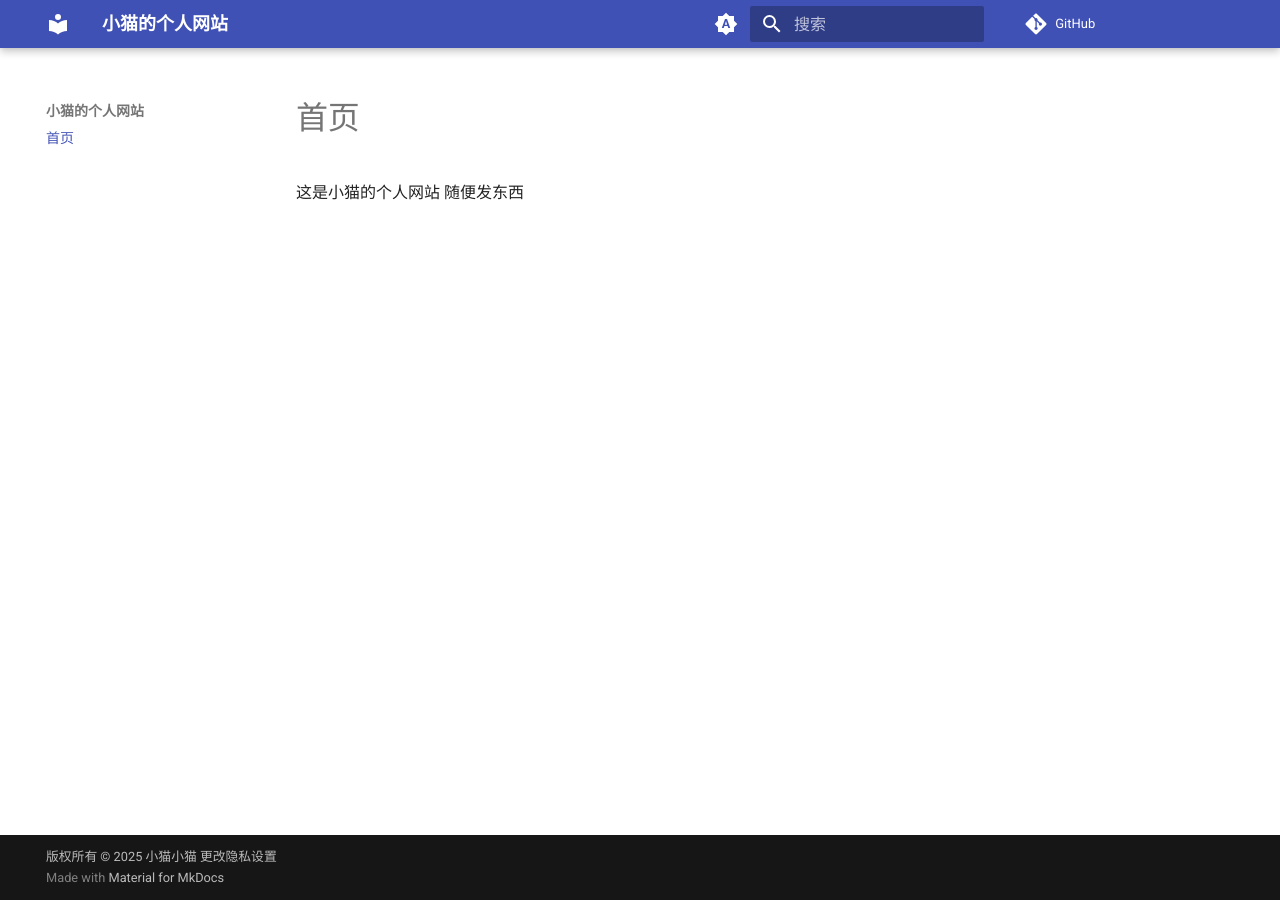
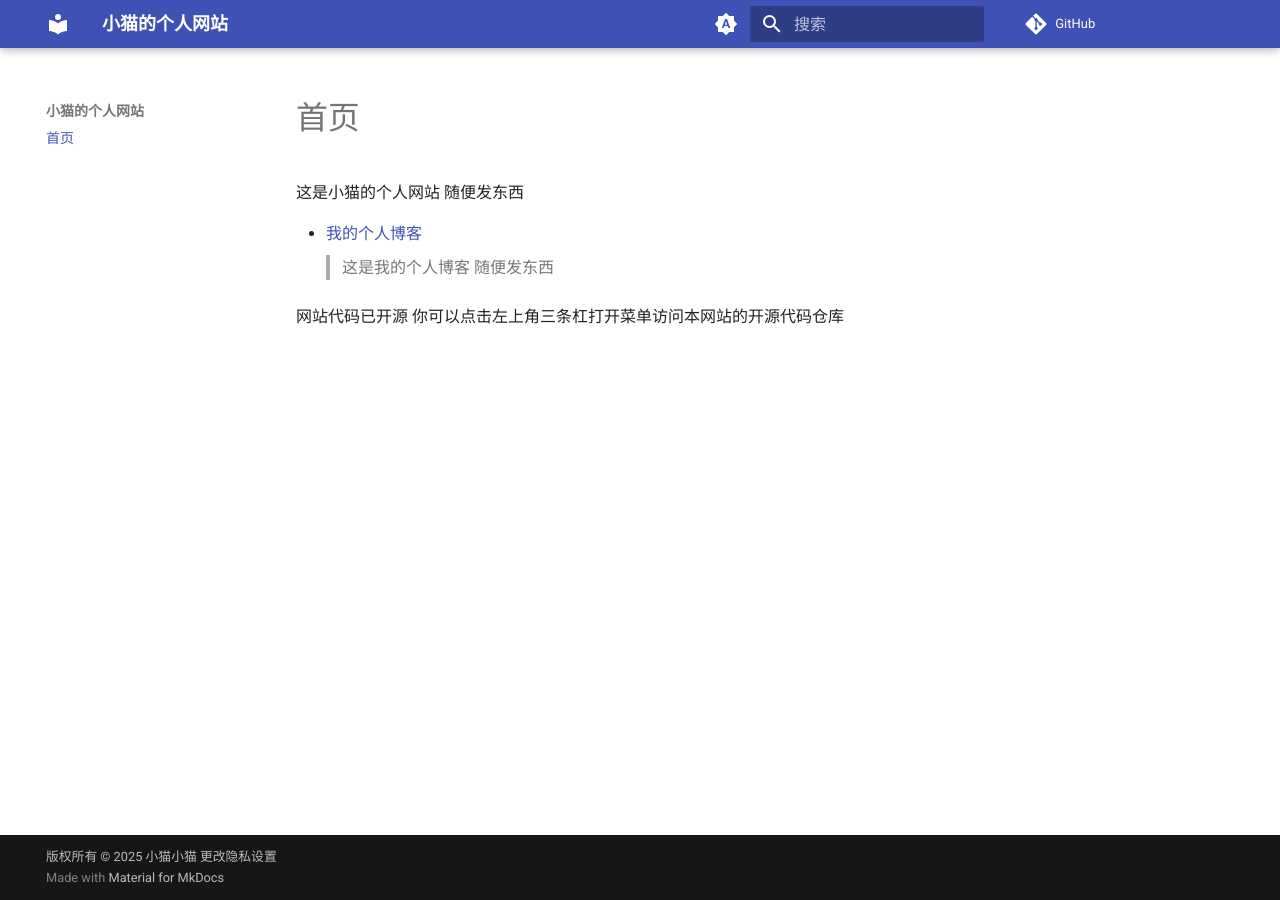
Before and after one commit to fuydg/personal-website, an MkDocs documentation site: the page built from docs/docs/index.md, in a window 1280 px wide. Built offline with MkDocs 1.6.1 and Material for MkDocs 9.7.7, drawn with Linux system fonts in a browser that asks for light colours; comment, search, counter and statistics services are not loaded.

Commit message:
Changed: index.md

```diff
--- a/docs/docs/index.md
+++ b/docs/docs/index.md
@@ -1,3 +1,8 @@
 # 首页
 这是小猫的个人网站
 随便发东西
+
+- [我的个人博客](https://blog.nry2025.xyz)
+> 这是我的个人博客 随便发东西
+
+网站代码已开源 你可以点击左上角三条杠打开菜单访问本网站的开源代码仓库
```
Also changed, not shown: docs/README.md (line endings or trailing spaces).
